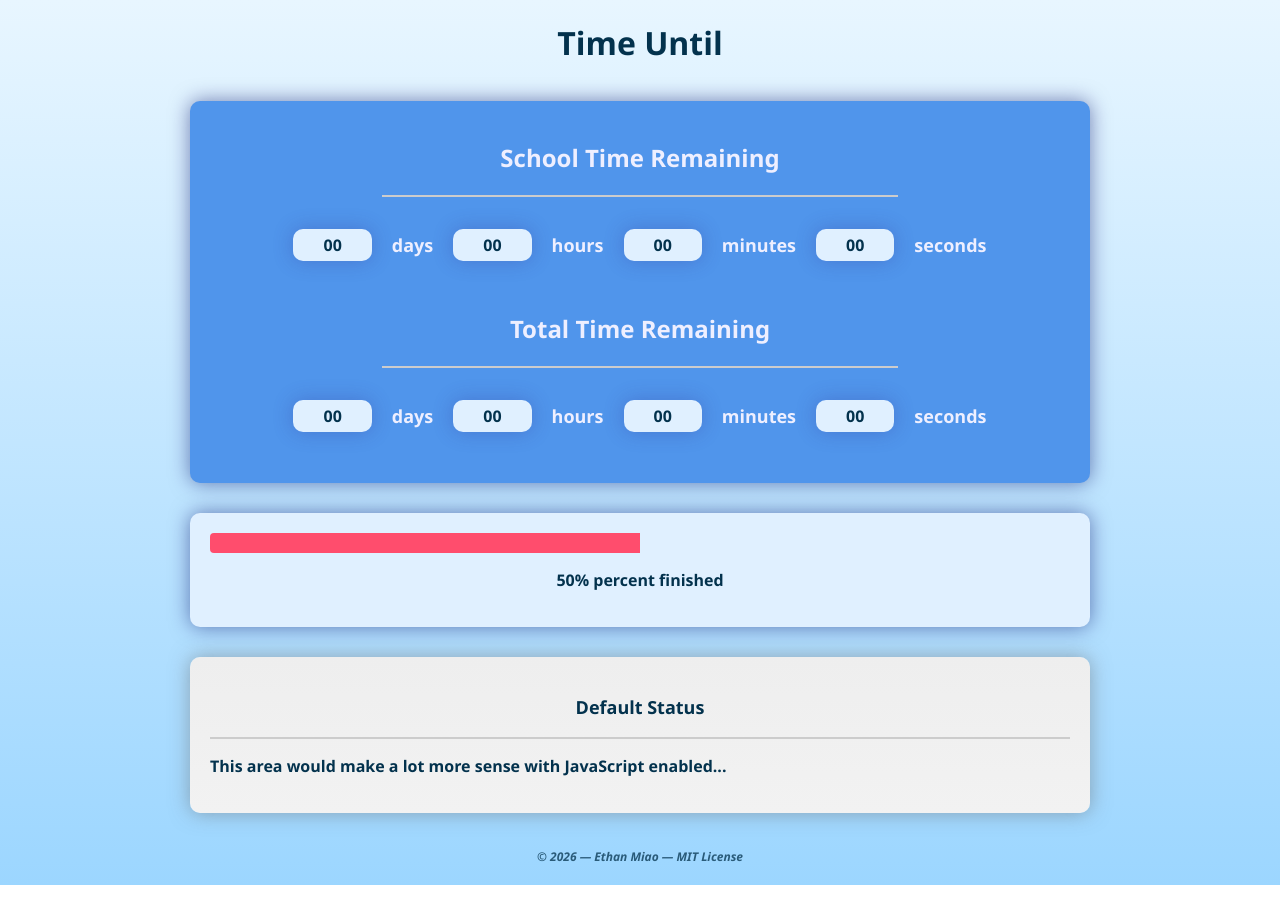
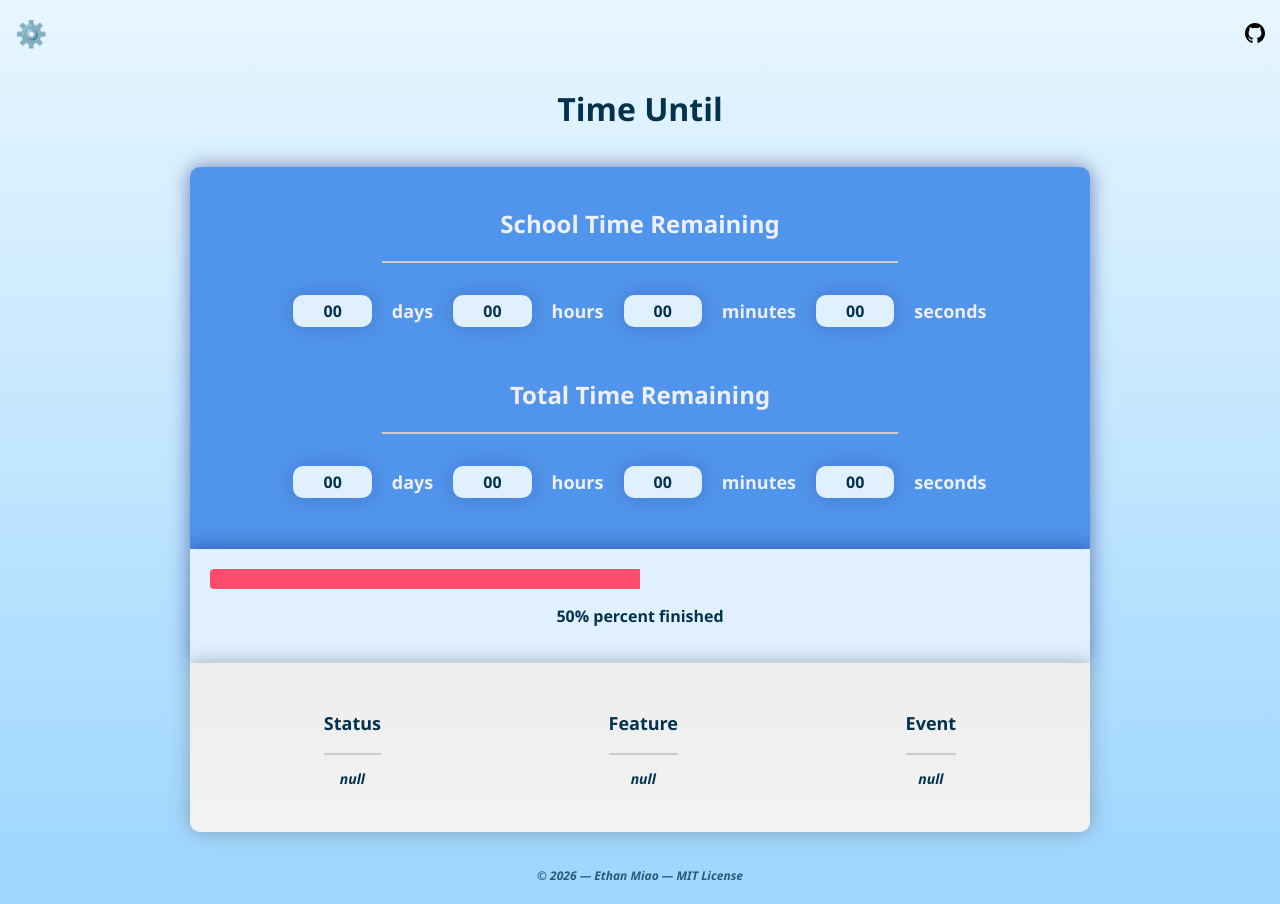
Before and after one commit to 29miaoet/timeuntil, a plain HTML site: page index.html in a window 1280 px wide. Drawn offline with Linux system fonts and the light colour scheme.

Commit message:
Improved UI layout and added menu bar

```diff
--- a/index.html
+++ b/index.html
@@ -14,6 +14,20 @@
   <title>Time Until</title>
 </head>
 <body>
+  <div class="menu">
+    <div class="settings">⚙️</div>
+    <div class="github-icon">
+      <!-- Massive GitHub SVG -->
+      <svg viewBox="0 0 20 20" fill="#000000" width="20" height="20">
+        <g transform="translate(-140.000000, -7559.000000)">
+          <g transform="translate(56.000000, 160.000000)">
+            <path d="M94,7399 C99.523,7399 104,7403.59 104,7409.253 C104,7413.782 101.138,7417.624 97.167,7418.981 C96.66,7419.082 96.48,7418.762 96.48,7418.489 C96.48,7418.151 96.492,7417.047 96.492,7415.675 C96.492,7414.719 96.172,7414.095 95.813,7413.777 C98.04,7413.523 100.38,7412.656 100.38,7408.718 C100.38,7407.598 99.992,7406.684 99.35,7405.966 C99.454,7405.707 99.797,7404.664 99.252,7403.252 C99.252,7403.252 98.414,7402.977 96.505,7404.303 C95.706,7404.076 94.85,7403.962 94,7403.958 C93.15,7403.962 92.295,7404.076 91.497,7404.303 C89.586,7402.977 88.746,7403.252 88.746,7403.252 C88.203,7404.664 88.546,7405.707 88.649,7405.966 C88.01,7406.684 87.619,7407.598 87.619,7408.718 C87.619,7412.646 89.954,7413.526 92.175,7413.785 C91.889,7414.041 91.63,7414.493 91.54,7415.156 C90.97,7415.418 89.522,7415.871 88.63,7414.304 C88.63,7414.304 88.101,7413.319 87.097,7413.247 C87.097,7413.247 86.122,7413.234 87.029,7413.87 C87.029,7413.87 87.684,7414.185 88.139,7415.37 C88.139,7415.37 88.726,7417.2 91.508,7416.58 C91.513,7417.437 91.522,7418.245 91.522,7418.489 C91.522,7418.76 91.338,7419.077 90.839,7418.982 C86.865,7417.627 84,7413.783 84,7409.253 C84,7403.59 88.478,7399 94,7399"></path>
+          </g>
+        </g>
+      </svg>
+    </div>
+  </div>
+
   <h1>Time Until</h1>
   <div class="card countdown-container">
     <h2>School Time Remaining</h2>
@@ -75,9 +89,21 @@
   </div>
 
   <div class="card day-info">
-    <p class="status-text">Default Status</p>
-    <hr>
-    <p>This area would make a lot more sense with JavaScript enabled...</p>
+    <div class="day-card">
+      <p class="card-title">Status</p>
+      <hr>
+      <p class="card-content">null</p>
+    </div>
+    <div class="day-card">
+      <p class="card-title">Feature</p>
+      <hr>
+      <p class="card-content">null</p>
+    </div>
+    <div class="day-card">
+      <p class="card-title">Event</p>
+      <hr>
+      <p class="card-content">null</p>
+    </div>
   </div>
 
   <footer>
--- a/styles.css
+++ b/styles.css
@@ -5,7 +5,9 @@
   --bg-countdown: #5095eb;
   --light-blue: #e0f0ff;
   --progress-bar-bg: #ff4d6d;
+  --progress-bar-hover: #ee3c5c;
   --info-bg-grad: linear-gradient(to bottom, #eeeeee, #f2f2f2);
+  --card-border: #cfcfcf;
 
   --radius-classic: 10px;
   --radius-bar: 4px;
@@ -42,12 +44,13 @@ h2 {
   padding: 20px;
   width: 85%;
   border: none;
-  border-radius: var(--radius-classic);
 }
 
 
 .countdown-container {
   background-color: var(--bg-countdown);
+  border-radius: var(--radius-classic) var(--radius-classic) 0 0;
+  margin-bottom: 0;
   display: flex;
   flex-direction: column;
   align-items: center;
@@ -99,10 +102,24 @@ hr {
 }
 
 .day-info {
+  display: flex;
+  flex-direction: row;
+  justify-content: space-around;
+  align-items: center;
+  margin-top: 0;
   background: var(--info-bg-grad);
   box-shadow: 0 0 20px rgba(100, 100, 100, 0.5);
   color: var(--font-color-black);
+  border-radius: 0 0 var(--radius-classic) var(--radius-classic);
 }
+
+.day-card {
+  border: none;
+  padding: 10px;
+  border-radius: var(--radius-classic);
+  text-align: center;
+}
+
 
 .day-info hr {
   width: 100%;
@@ -116,6 +133,7 @@ hr {
 }
 
 .progress-bar {
+  margin: 0;
   display: flex;
   flex-direction: column;
   align-items: center;
@@ -139,8 +157,34 @@ hr {
   background-color: var(--progress-bar-bg);
 }
 
-.bar:hover {
+.progress:hover {
   transform: scaleY(1.05);
+  background-color: var(--progress-bar-hover);
+}
+
+.card-title {
+  font-size: 18px;
+  font-weight: bold;
+}
+
+.card-content {
+  font-size: 14px;
+  font-style: italic;
+}
+
+.menu {
+  width: 100%;
+  height: 50%;
+  padding: 15px;
+  font-size: 26px;
+}
+
+.settings {
+  float: left;
+}
+
+.github-icon {
+  float: right;
 }
 
 footer {
```
